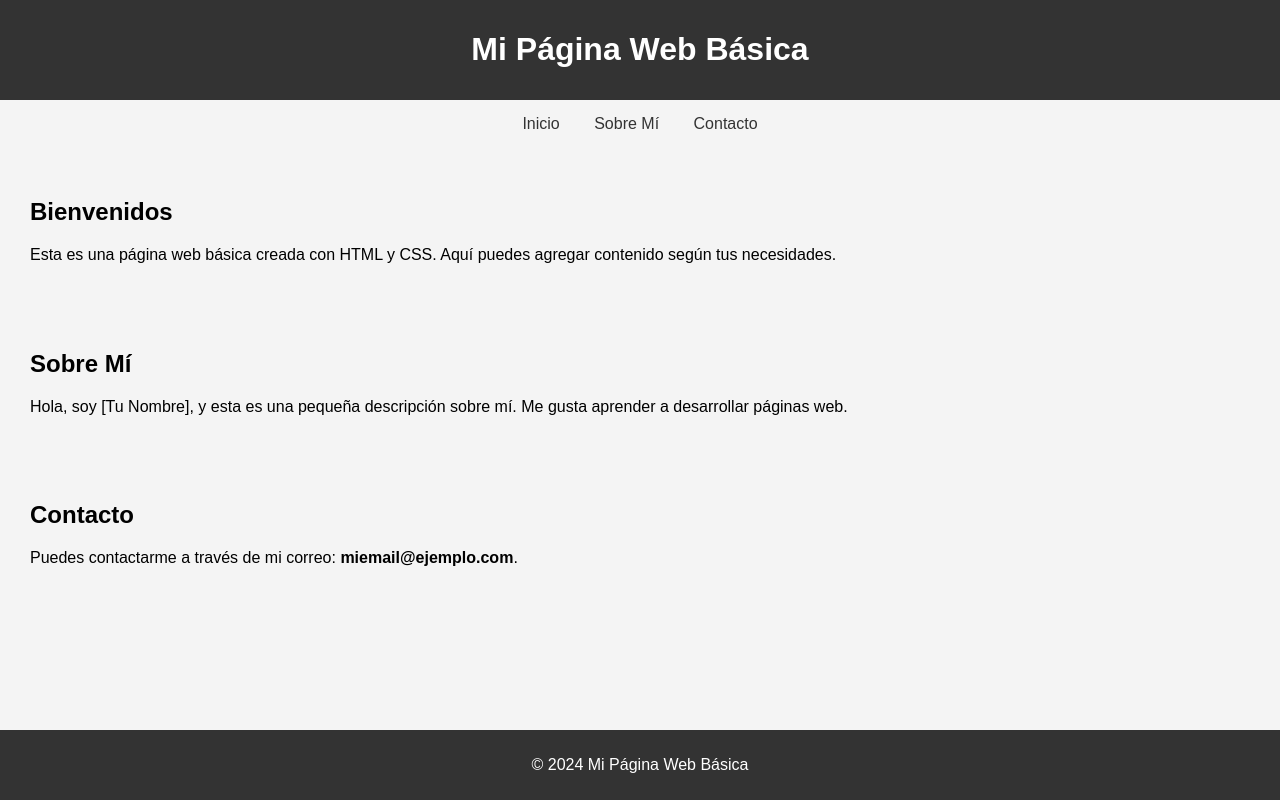
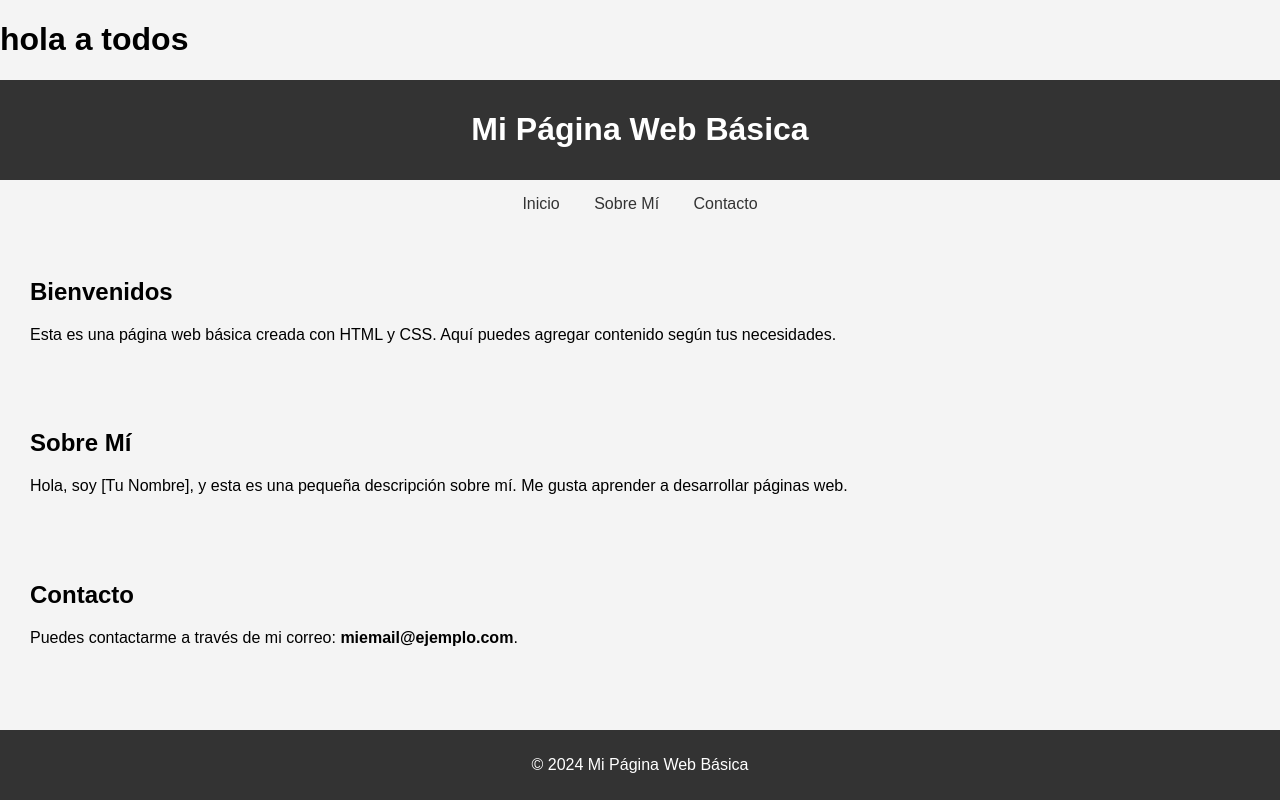
Before and after one commit to Cristiannlg689/prueba, a plain HTML site: page index.html in a window 1280 px wide. Drawn offline with Linux system fonts and the light colour scheme.

Commit message:
segundo cambio

```diff
--- a/index.html
+++ b/index.html
@@ -3,7 +3,8 @@
 <head>
     <meta charset="UTF-8">
     <meta name="viewport" content="width=device-width, initial-scale=1.0">
-    <title>Página Web Básica</title>
+    <title>Página Web avanzada</title>
+    <h1>hola a todos</h1>
     <style>
         body {
             font-family: Arial, sans-serif;
```
